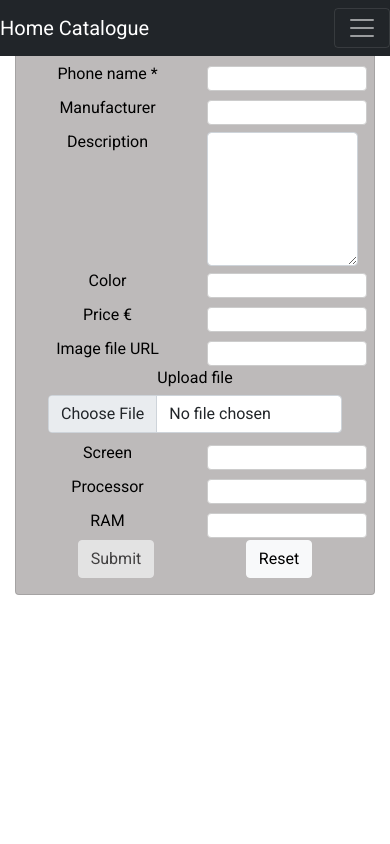
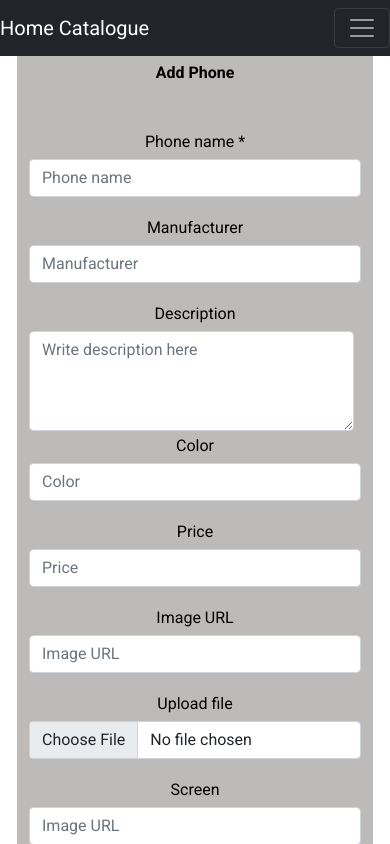
Before and after one commit to mirko1075/mobile-catalogue-client, a React (Create React App) app: page /PhoneAdd in a window 390 px wide. Shown: the top 844 px of the page. Built offline with nearby package versions, Linux system fonts and the light colour scheme.

Commit message:
Restyle add Phone

```diff
--- a/src/components/PhoneCardEdit.js
+++ b/src/components/PhoneCardEdit.js
@@ -157,7 +157,7 @@ const PhoneCardEdit = props => {
               <Col>
                 <Form.Group className="mb-3" controlId="screenVal">
                   <Form.Label>Processor</Form.Label>
-                  <Form.Control type="text" placeholder="Price" defaultValue={processorVal}
+                  <Form.Control type="text" placeholder="Processor" defaultValue={processorVal}
                     onChange={e => setProcessorVal(e.target.value)} />
                 </Form.Group>
               </Col>
@@ -166,7 +166,7 @@ const PhoneCardEdit = props => {
             <Col>
                 <Form.Group className="mb-3" controlId="ramVal">
                   <Form.Label>RAM</Form.Label>
-                  <Form.Control type="number" placeholder="Price" defaultValue={ramVal}
+                  <Form.Control type="number" placeholder="Ram" defaultValue={ramVal}
                     onChange={e => setRamVal(e.target.value)} />
                 </Form.Group>
               </Col>
--- a/src/pages/PhoneAdd.js
+++ b/src/pages/PhoneAdd.js
@@ -1,5 +1,5 @@
 import React, {  useState , useRef} from "react";
-import { Button, Card, Form, Row, Col } from "react-bootstrap";
+import { Button, Container, Form, Row, Col } from "react-bootstrap";
 import { withContext } from "../context/GlobalContext";
 import CardDetail from "../components/CardDetail";
 import { useNavigate } from "react-router-dom";
@@ -77,145 +77,104 @@ const PhoneAdd = ({ addPhone }) => {
 
 
   return !isCreated ? (
-    <div className="container" style={{padding:"15px"}}>
-
-      <Card style={{backgroundColor:"#bdbaba", boxShadow:"none", WebkitBoxShadow:"none"}}>
-        <Card.Body >
-          <Form>
-          <Row>
+    <div style={{backgroundColor:"#bdbaba", paddingTop:"50px"}}>
+        <Container>
+        <Row className="formRow">
             <Col>
-              <div  style={{width:"100%", textAlign:"center",backgroundColor:"#bdbaba"}}>Phone Add</div>
+              <div style={{height:"2em", marginBottom:"2em"}}><b>Add Phone</b></div>
             </Col>
           </Row>
-            <Row>
-              <Col className="formRowAddText">
-                <label htmlFor="phoneNameVal">Phone name *</label>
+          <Row className="formRow">
+            <Col>
+              <Form.Group className="mb-3" controlId="phoneNameVal">
+                <Form.Label>Phone name *</Form.Label>
+                <Form.Control  type="text" placeholder="Phone name" onChange={e => setPhoneNameVal(e.target.value)} defaultValue={phoneNameVal} />
+              </Form.Group>
             </Col>
-              <Col className="formRowAddField">
-                <input
-                  className="inputAdd"
-                  type="text"
-                  value={phoneNameVal}
-                  onChange={e => setPhoneNameVal(e.target.value)}
+          </Row>
+          <Row className="formRow">
+              <Col>
+                <Form.Group className="mb-3" controlId="manufacturerVal">
+                  <Form.Label>Manufacturer</Form.Label>
+                  <Form.Control type="text" placeholder="Manufacturer" onChange={e => setManufacturerVal(e.target.value)} defaultValue={manufacturerVal} />
+                </Form.Group>
+              </Col>
+          </Row>
+          <Row className="formRow">
+          <Col>
+              <Form.Label >Description</Form.Label>
+                <Form.Control
+                  as="textarea"
+                  placeholder="Write description here"
+                  style={{ height: '100px', width:"98%" }}
+                  onChange={e => setDescriptionVal(e.target.value)} defaultValue={descriptionVal}
                 />
                 </Col>
           </Row>
-            <Row>
-            <Col className="formRowAddText">
-                <label htmlFor="manufacturerVal">Manufacturer</label>
-              </Col>
-              <Col className="formRowAddField">
-                <input
-                  className="inputAdd"
-                  type="text"
-                  value={manufacturerVal}
-                  onChange={e => setManufacturerVal(e.target.value)}
-                />
+          <Row className="formRow">
+            <Col>
+              <Form.Group className="mb-3" controlId="colorVal">
+                <Form.Label>Color</Form.Label>
+                <Form.Control type="text" placeholder="Color" defaultValue={colorVal}
+                  onChange={e => setColorVal(e.target.value)} />
+              </Form.Group>
             </Col>
           </Row>
-            <Row>
-              <Col className="formRowAddField">
-                <label htmlFor="descriptionVal">Description</label>
-              </Col>
-              <Col className="formRowAddField">
-                <textarea
-                  cols={22}
-                  rows={5}
-                  className="form-control"
-                  value={descriptionVal}
-                  onChange={e => setDescriptionVal(e.target.value)}
-                />
+          <Row className="formRow">
+              <Col>
+                <Form.Group className="mb-3" controlId="priceVal">
+                  <Form.Label>Price</Form.Label>
+                  <Form.Control type="number" step={0.01} placeholder="Price" defaultValue={priceVal}
+                    onChange={e => setPriceVal(e.target.value)} />
+                </Form.Group>
               </Col>
           </Row>
-            <Row>
-              <Col className="formRowAddField">
-                <label htmlFor="colorVal">Color</label>
-              </Col>
-              <Col className="formRowAddField">
-                <input
-                  className="inputAdd"
-                  type="text"
-                  value={colorVal}
-                  onChange={e => setColorVal(e.target.value)}
-                />
+          <Row className="formRow">
+            <Col>
+              <Form.Group className="mb-3" controlId="image_file_name_val">
+                <Form.Label>Image URL</Form.Label>
+                <Form.Control type="text" placeholder="Image URL" defaultValue={image_file_name_val}
+                  onChange={e => setImage_file_name_val(e.target.value)} />
+              </Form.Group>
             </Col>
           </Row>
-            <Row style={{ flexDirection: "row" }}>
-              <Col className="formRowAddField">
-                <label htmlFor="priceVal">Price €</label>
-              </Col>
-              <Col className="formRowAddField">
-                <input
-                  className="inputAdd"
-                  type="number"
-                  step={0.01}
-                  value={priceVal}
-                  onChange={e => setPriceVal(e.target.value)}
-                />
+          <Row className="formRow">
+              <Col>
+                <Form.Group className="mb-3" controlId="fileinput">
+                  <Form.Label>Upload file</Form.Label>
+                  <Form.Control type="file" placeholder="Choose file"
+                    onChange={(e)=>onFileChange(e)}  />
+                </Form.Group>
               </Col>
           </Row>
-            <Row>
-              <Col className="formRowAddField">
-                <label htmlFor="image_file_name_val">Image file URL</label>
-              </Col>
-              <Col className="formRowAddField">
-                <input
-                 disabled={selectedFile!==""}
-                  className="inputAdd"
-                  type="text"
-                  value={image_file_name_val}
-                  onChange={e => setImage_file_name_val(e.target.value)}
-                />
+          <Row className="formRow">
+              <Col>
+                <Form.Group className="mb-3" controlId="screenVal">
+                  <Form.Label>Screen</Form.Label>
+                  <Form.Control type="text" placeholder="Image URL" defaultValue={screenVal}
+                    onChange={e => setScreenVal(e.target.value)} />
+                </Form.Group>
               </Col>
           </Row>
-            <Row>
+          <Row className="formRow">
               <Col>
-                <div className="mx-3" style={{marginTop:"5p", marginBottom:"5px", textAlign:"center"}}>
-                  <label htmlFor="fileinput"  className="form-label">Upload file</label>
-                  <input id="fileinput" onChange={onFileChange}  className="form-control" type="file" />
-                </div>
+                <Form.Group className="mb-3" controlId="screenVal">
+                  <Form.Label>Processor</Form.Label>
+                  <Form.Control type="text" placeholder="Processor" defaultValue={processorVal}
+                    onChange={e => setProcessorVal(e.target.value)} />
+                </Form.Group>
               </Col>
           </Row>
-            <Row>
-              <Col className="formRowAddField">
-                <label htmlFor="screenVal">Screen</label>
-              </Col>
-              <Col className="formRowAddField">
-                <input
-                  className="inputAdd"
-                  type="text"
-                  value={screenVal}
-                  onChange={e => setScreenVal(e.target.value)}
-                />
+          <Row className="formRow">
+            <Col>
+                <Form.Group className="mb-3" controlId="ramVal">
+                  <Form.Label>RAM</Form.Label>
+                  <Form.Control type="number" placeholder="Ram" defaultValue={ramVal}
+                    onChange={e => setRamVal(e.target.value)} />
+                </Form.Group>
               </Col>
           </Row>
-            <Row>
-              <Col className="formRowAddField">
-                <label htmlFor="processorVal">Processor</label>
-              </Col>
-              <Col className="formRowAddField">
-                <input
-                  className="inputAdd"
-                  type="text"
-                  value={processorVal}
-                  onChange={e => setProcessorVal(e.target.value)}
-                />
-              </Col>
-            </Row>
-            <Row>
-              <Col className="formRowAddField">
-                <label htmlFor="ramVal">RAM</label>
-              </Col>
-              <Col className="formRowAddField">
-                <input
-                  className="inputAdd"
-                  type="text"
-                  value={ramVal}
-                  onChange={e => setRamVal(e.target.value)}
-                />
-              </Col>
-            </Row>
-            <Row>
+          <Row className="formRow">
               <Col className="phone-buttons-container">
                 <Button variant="light"  disabled={phoneNameVal.length===0}  type="submit" onClick={handleSubmit}>
                   Submit
@@ -225,9 +184,7 @@ const PhoneAdd = ({ addPhone }) => {
                 </Button>
               </Col>
           </Row>
-          </Form>
-        </Card.Body>
-        </Card>
+      </Container>
     </div>
   ) : (
 
```
Also changed, not shown: src/pages/PhoneAdd copy.js (added, +240 -0 lines). Lines whose indentation alone changed are shown as unchanged.
